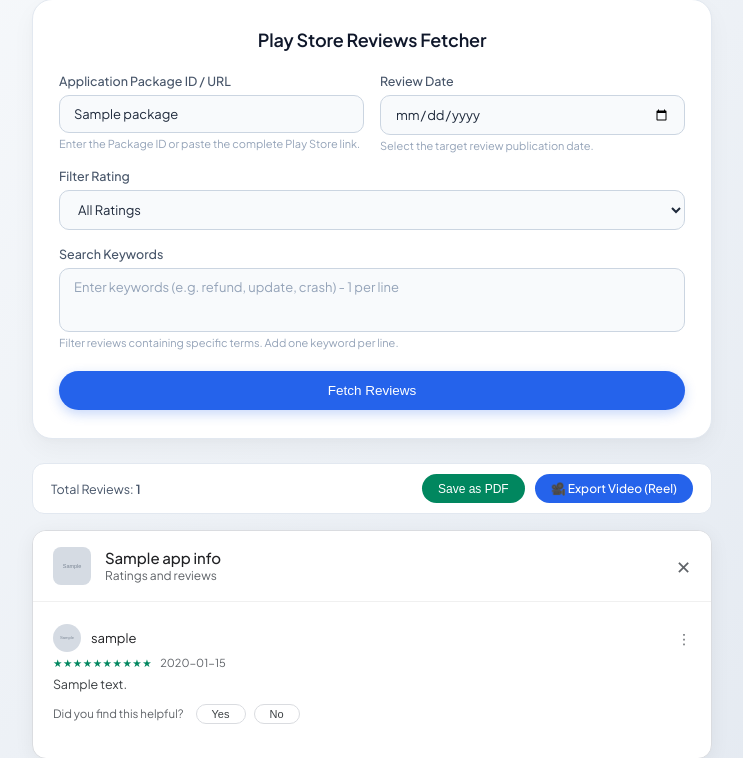
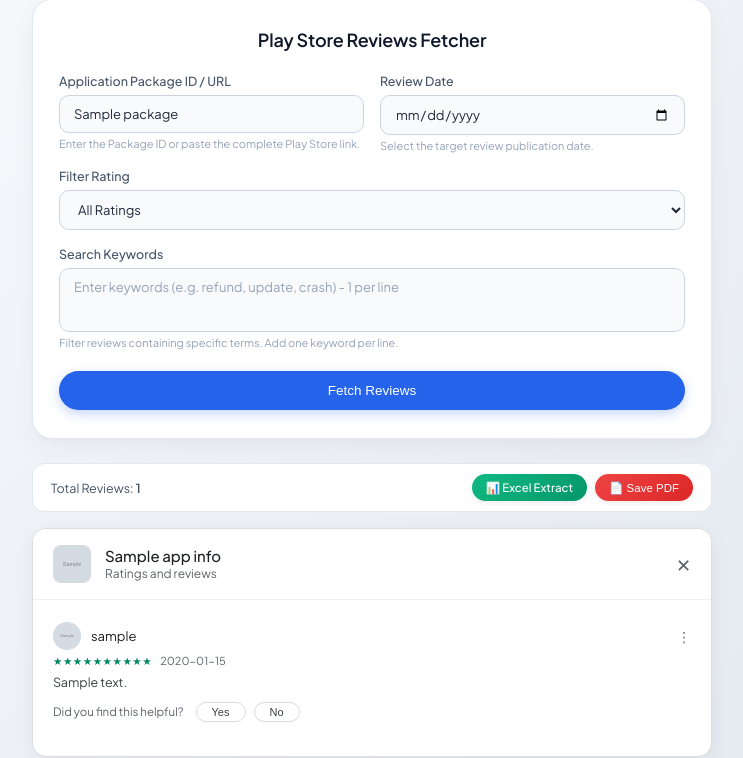
Before and after one commit to review-nest/review-fetcher, a Flask app: template templates/index.html in a window 1280 px wide. Shown: the part 31-789 px from the top of the page, without its empty margins (268-1011 px from the left). Run offline with Flask 3, Linux system fonts and the light colour scheme; the template is opened without the code that fills it: most values are stand-ins (such as "Sample title", 1, 10 or a date in 2020); grey boxes marked "Sample" are stand-in pictures; some libraries are stand-ins or nearby versions.

Commit message:
Update index.html

```diff
--- a/templates/index.html
+++ b/templates/index.html
@@ -174,38 +174,41 @@
 
         .btn-group {
             display: flex;
-            gap: 10px;
+            gap: 8px;
         }
 
-        .download-btn {
-            padding: 7px 16px;
-            font-size: 12px;
+        /* Premium Compact Action Buttons */
+        .premium-btn {
+            padding: 6px 14px;
+            font-size: 11.5px;
             font-weight: 500;
-            border-radius: 20px;
+            border-radius: 16px;
             border: none;
-            background: #01875f;
-            color: #ffffff;
-            cursor: pointer;
-            transition: background 0.2s;
-        }
-
-        .download-btn:hover { background: #016c4c; }
-
-        .video-btn {
-            padding: 7px 16px;
-            font-size: 12px;
-            font-weight: 500;
-            border-radius: 20px;
-            border: none;
-            background: #2563eb;
             color: #ffffff;
             cursor: pointer;
             text-decoration: none;
-            display: inline-block;
-            transition: background 0.2s;
+            display: inline-flex;
+            align-items: center;
+            gap: 5px;
+            box-shadow: 0 2px 6px rgba(0, 0, 0, 0.08);
+            transition: all 0.2s ease;
         }
 
-        .video-btn:hover { background: #1d4ed8; }
+        .excel-btn {
+            background: linear-gradient(135deg, #10b981 0%, #059669 100%);
+        }
+        .excel-btn:hover {
+            background: linear-gradient(135deg, #059669 0%, #047857 100%);
+            transform: translateY(-1px);
+        }
+
+        .pdf-btn {
+            background: linear-gradient(135deg, #ef4444 0%, #dc2626 100%);
+        }
+        .pdf-btn:hover {
+            background: linear-gradient(135deg, #dc2626 0%, #b91c1c 100%);
+            transform: translateY(-1px);
+        }
 
         .play-modal-card {
             background: #ffffff;
@@ -450,8 +453,8 @@
                 <span style="font-size: 12.5px; color: #475569;">Total Reviews: <strong>{{ reviews|length }}</strong></span>
 
                 <div class="btn-group">
-                    <button class="download-btn" onclick="exportToPDF()">Save as PDF</button>
-                    <a href="/reel" target="_blank" class="video-btn">🎥 Export Video (Reel)</a>
+                    <a href="/export-excel" class="premium-btn excel-btn">📊 Excel Extract</a>
+                    <button class="premium-btn pdf-btn" onclick="exportToPDF()">📄 Save PDF</button>
                 </div>
             </div>
 
@@ -540,4 +543,4 @@
         }
     </script>
 </body>
-    </html>
+</html>
```
